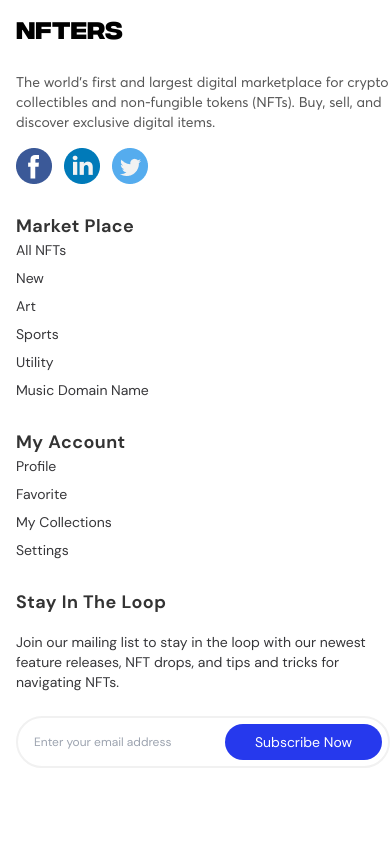
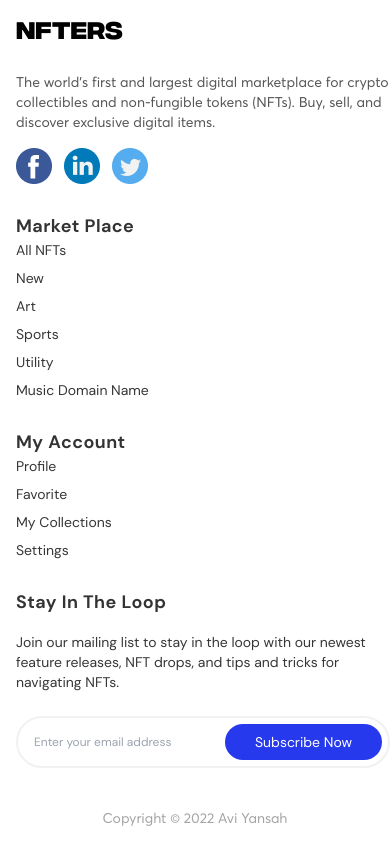
Before and after one commit to lakchote/nfters, a Next.js app: page / in a window 390 px wide. Shown: the part 10106-10950 px from the top of the page. Before the commit the page ends 10914 px from the top, so only its background shows below. Built offline with nearby package versions, Linux system fonts and the light colour scheme.

Commit message:
Add copyright for footer

```diff
--- a/components/Footer/index.tsx
+++ b/components/Footer/index.tsx
@@ -2,12 +2,13 @@ import Image from "next/image"
 
 export default function Footer() {
   return (
+    <>
       <div className="pt-10 pb-10 lg:h-[343px] ml-4 lg:mx-[120px] lg:pt-[33px] lg:flex lg:space-x-24">
         <div className="flex-col justify-start">
           <h2 className="text-secondary font-integralCFBold text-2xl lg:ml-0">Nfters</h2>
           <div className="text-neutral text-sm lg:w-[333px] font-avertaRegular pt-7 lg:ml-0">
-          The world’s first and largest digital marketplace for crypto collectibles and non-fungible tokens (NFTs). Buy,
-          sell, and discover exclusive digital items.
+            The world’s first and largest digital marketplace for crypto collectibles and non-fungible tokens (NFTs).
+            Buy, sell, and discover exclusive digital items.
           </div>
           <div className="flex flex-row lg:ml-0 mt-4 lg:mt-8 space-x-3">
             <Image src="/socials/facebook.png" alt="Facebook logo" width={36} height={36} />
@@ -54,5 +55,10 @@ export default function Footer() {
           </div>
         </div>
       </div>
+      <div className="border-t h-1 hidden lg:block border-t-[#F4F4F4] mx-[120px]"></div>
+      <div className="flex justify-center text-[#A4A4A4] pb-4 lg:mt-[15px] lg:h-[432px] text-sm font-avertaRegular">
+        Copyright © 2022 Avi Yansah
+      </div>
+    </>
   )
 }
```
Lines whose indentation alone changed are shown as unchanged.
